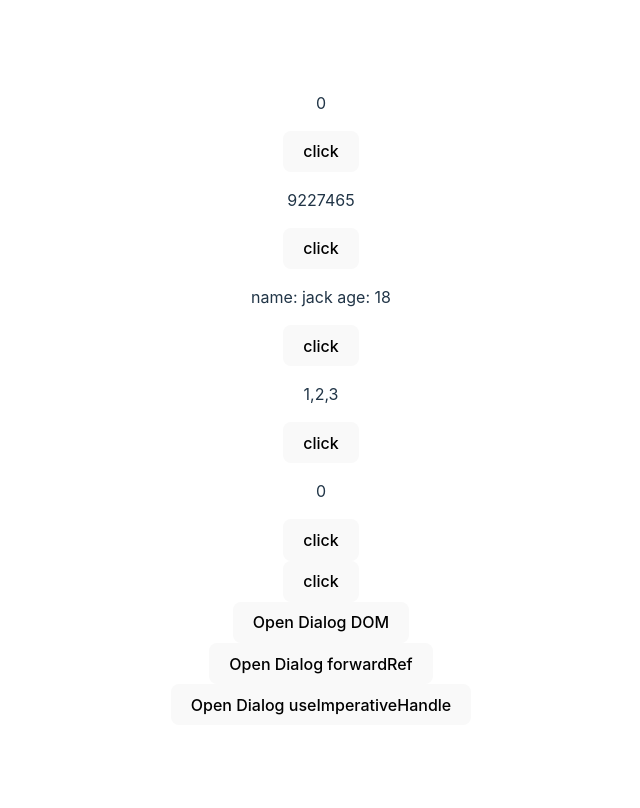
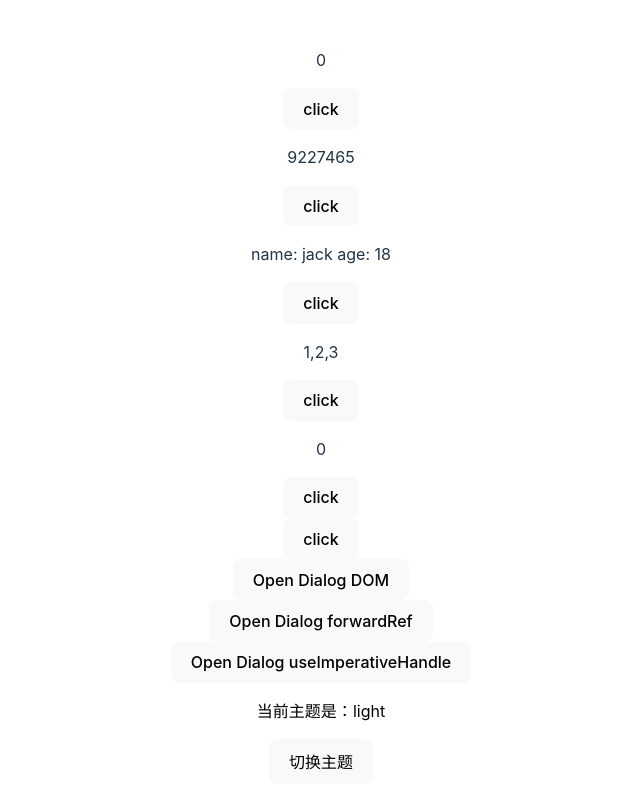
Before and after one commit to GuoXiCheng/react-sandbox, a React (Vite) app: page / in a window 1280 px wide. Shown: the top 808 px of the page, without its empty margins (319-959 px from the left). Built offline with nearby package versions, Linux system fonts and the light colour scheme.

Commit message:
update hook demo

```diff
--- /dev/null
+++ b/src/pages/hook-demo/CustomHookWithTheme.tsx
@@ -0,0 +1,35 @@
+import { useEffect, useState } from "react";
+
+// 自定义 Hook：主题切换
+function useTheme(defaultTheme = 'light') {
+    const [theme, setTheme] = useState(() => {
+        const storedTheme = window.localStorage.getItem('theme');
+        return storedTheme || defaultTheme;
+    });
+
+    useEffect(() => {
+        window.localStorage.setItem('theme', theme);
+    }, [theme]);
+
+    return { theme, setTheme };
+}
+
+export default function CustomHookWithTheme() {
+    const {theme, setTheme} = useTheme();
+
+    function toggleTheme() {
+        setTheme(prevTheme => (prevTheme === 'light' ? 'dark' : 'light'));
+    }
+
+    const currentTheme = {
+        backgroundColor: theme === 'light' ? '#fff' : '#333',
+        color: theme === 'light' ? '#000' : '#fff'
+    };
+
+    return (
+        <div style={currentTheme}>
+            <p>当前主题是：{theme}</p>
+            <button onClick={toggleTheme}>切换主题</button>
+        </div>
+    );
+}
--- a/src/pages/hook-demo/index.tsx
+++ b/src/pages/hook-demo/index.tsx
@@ -6,6 +6,7 @@ import UseStateLazyInit from "./UseStateLazyInit";
 import UseStateObjArr from "./UseStateObjArr";
 import UseStatePre from "./UseStatePre";
 import UseImperativeHandleBasic from "./UseImperativeHandleBasic";
+import CustomHookWithTheme from "./CustomHookWithTheme";
 
 export default function HookDemo() {
     return (
@@ -18,6 +19,7 @@ export default function HookDemo() {
             <UseRefDOM />
             <UseRefForward />
             <UseImperativeHandleBasic />
+            <CustomHookWithTheme />
         </>
     );
 }
```
